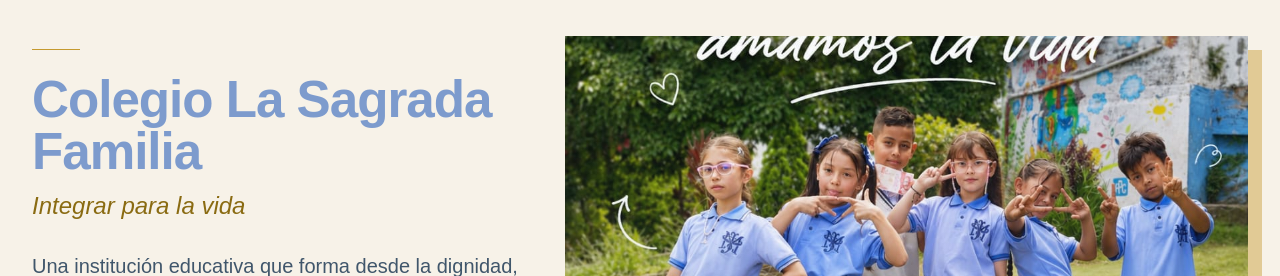
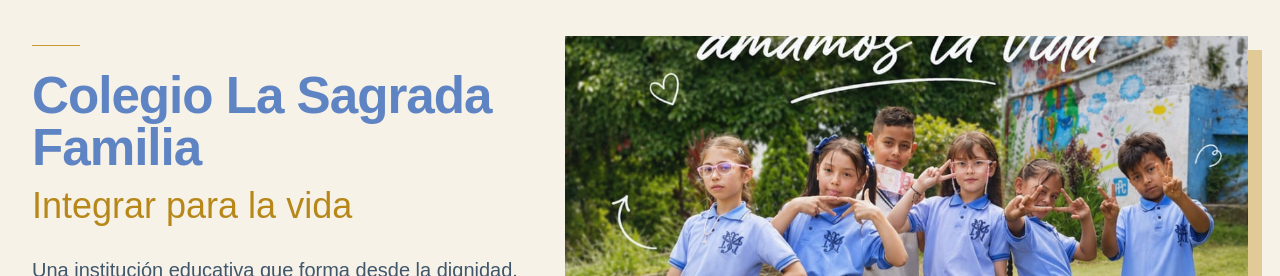
Before and after one commit to moralesandersonr-dev/fundacion-sagrada-familia, a Next.js app: page / in a window 1280 px wide. Shown: the part 127-403 px from the top of the page. Built offline with nearby package versions, Linux system fonts and the light colour scheme; no server answers; a web font is replaced by a local one.

Commit message:
Update Hero.tsx

```diff
--- a/app/components/Hero.tsx
+++ b/app/components/Hero.tsx
@@ -14,11 +14,11 @@ export default function Hero() {
           <div className="mb-4 flex items-center gap-3 md:mb-6 md:gap-4">
             <span className="h-px w-8 bg-[#C59A2F] md:w-12" />
           </div>
-          <h1 className="max-w-4xl text-[clamp(2rem,6vw,3.2rem)] font-black leading-[1.02] tracking-[-0.02em] text-[#7d9bcd] md:text-[clamp(2.8rem,4vw,4.2rem)]">
+          <h1 className="max-w-4xl font-[var(--font-playfair)] text-[clamp(2rem,6vw,3.2rem)] font-bold leading-[1.02] tracking-[-0.02em] text-[#5F84C4] md:text-[clamp(2.8rem,4vw,4.2rem)]">
             Colegio La Sagrada Familia
           </h1>
 
-          <p className="mt-3 text-lg italic text-[#8A6B12] md:text-2xl">
+          <p className="mt-3 font-[var(--font-dancing)] text-3xl text-[#B8871A] md:text-4xl">
             Integrar para la vida
           </p>
 
```
